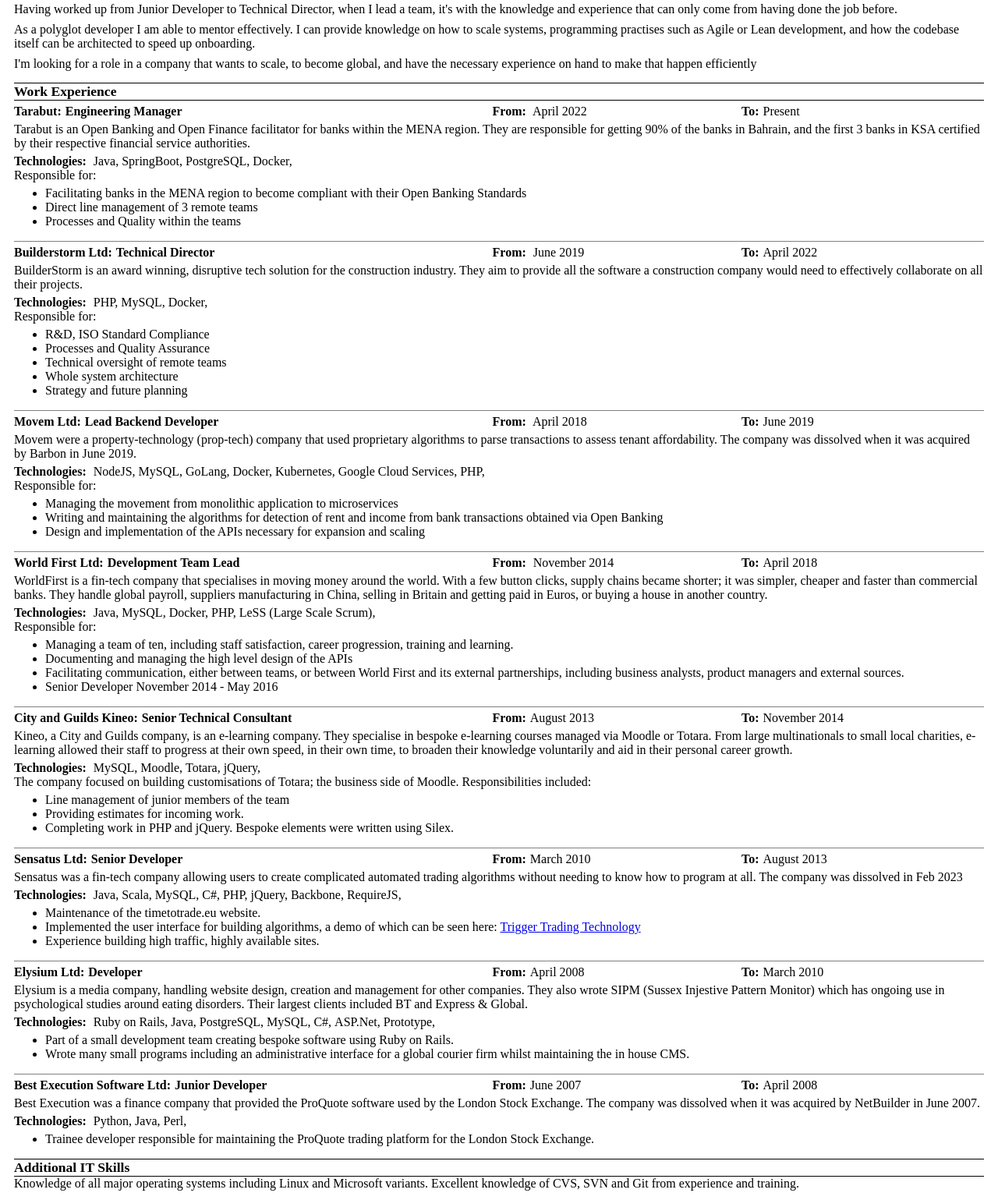
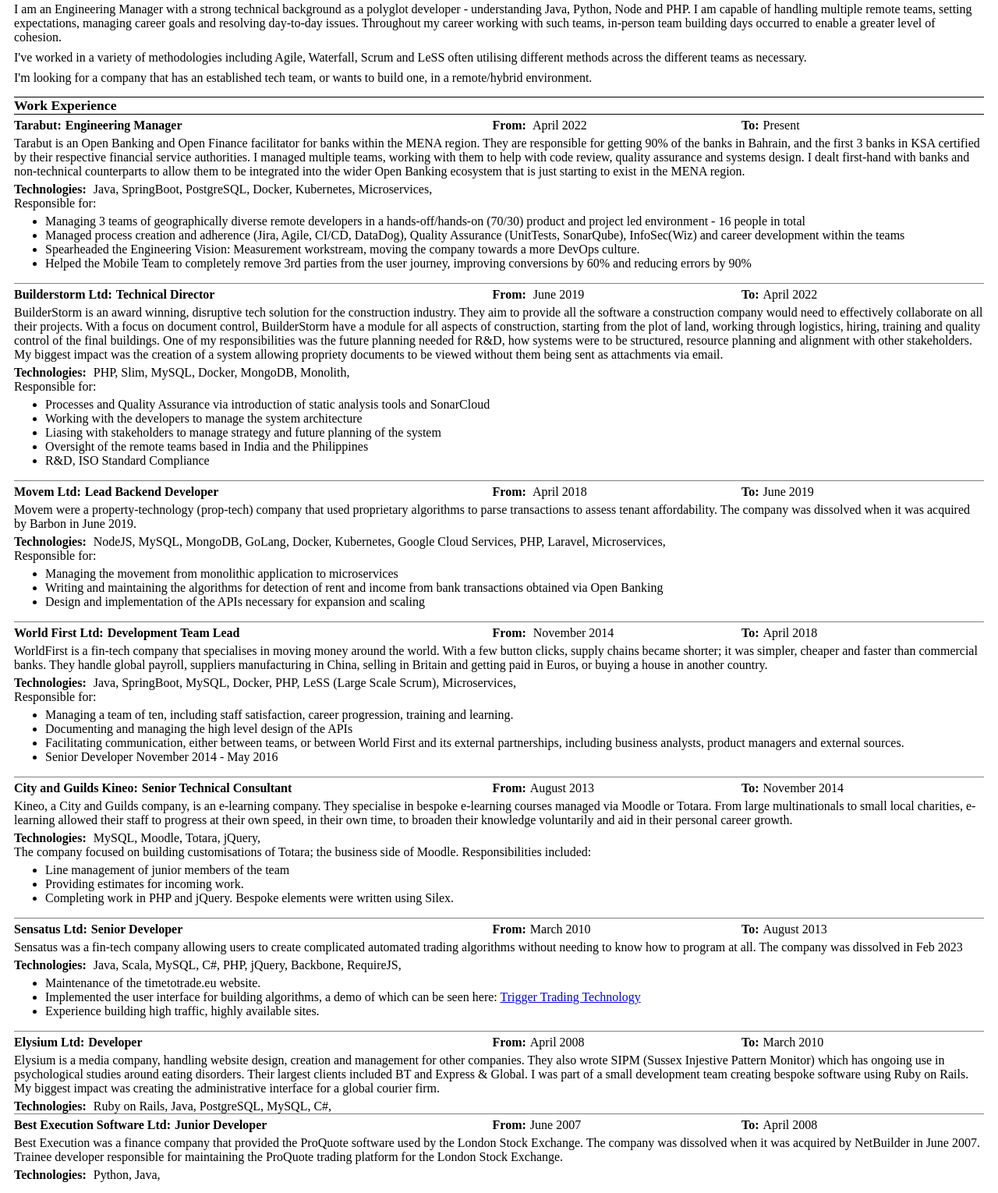
Before and after one commit to SpecialDragonfly/project-spartan, a plain HTML site: page cv.html in a window 1280 px wide. Shown: the part 152-1682 px from the top of the page at 78% size. Drawn offline with Linux system fonts and the light colour scheme.

Commit message:
Update cv.html
Switched to a Java-centric view.
Main page is Tarabut/Builderstorm
Elysium and Best Execution have been summarised further.

```diff
--- a/cv.html
+++ b/cv.html
@@ -1,5 +1,4 @@
-<html>
-<head><meta http-equiv="Content-Type" content="text/html; charset=us-ascii">
+<html><head><meta http-equiv="Content-Type" content="text/html; charset=windows-1252">
 	<title>Curriculum Vitae - Dominic Orme</title>
 
 	<style type="text/css">
@@ -250,9 +249,11 @@
 
 <div class="sub-heading">Personal Statement</div>
 <div class="personal-statement">
-	<p>Having worked up from Junior Developer to Technical Director, when I lead a team, it's with the knowledge and experience that can only come from having done the job before.</p>
-	<p>As a polyglot developer I am able to mentor effectively. I can provide knowledge on how to scale systems, programming practises such as Agile or Lean development, and how the codebase itself can be architected to speed up onboarding.</p>
-	<p>I'm looking for a role in a company that wants to scale, to become global, and have the necessary experience on hand to make that happen efficiently</p>
+	<p>I am an Engineering Manager with a strong technical background as a polyglot developer - understanding Java, Python, Node and PHP. I am capable of handling multiple remote teams, setting expectations, managing career goals and resolving day-to-day issues. Throughout my career working with such teams, in-person team building days occurred to enable a greater level of cohesion.</p>
+
+	<p>I've worked in a variety of methodologies including Agile, Waterfall, Scrum and LeSS often utilising different methods across the different teams as necessary.</p>
+
+	<p>I'm looking for a company that has an established tech team, or wants to build one, in a remote/hybrid environment.</p>
 </div>
 
 <div class="sub-heading">Work Experience</div>
@@ -263,7 +264,7 @@
 		<div class="from"><strong>From:</strong> April 2022</div>
 	</div>
 	<div class="about">
-		Tarabut is an Open Banking and Open Finance facilitator for banks within the MENA region. They are responsible for getting 90% of the banks in Bahrain, and the first 3 banks in KSA certified by their respective financial service authorities.
+		Tarabut is an Open Banking and Open Finance facilitator for banks within the MENA region. They are responsible for getting 90% of the banks in Bahrain, and the first 3 banks in KSA certified by their respective financial service authorities. I managed multiple teams, working with them to help with code review, quality assurance and systems design. I dealt first-hand with banks and non-technical counterparts to allow them to be integrated into the wider Open Banking ecosystem that is just starting to exist in the MENA region.
 	</div>
 	<div class="technologies">
 		<strong>Technologies:</strong>
@@ -271,13 +272,16 @@
 		<span class="tech">SpringBoot</span>
 		<span class="tech">PostgreSQL</span>
 		<span class="tech">Docker</span>
+		<span class="tech">Kubernetes</span>
+		<span class="tech">Microservices</span>
 	</div>
 	<div class="responsibilities">
 		Responsible for:
 		<ul>
-			<li>Facilitating banks in the MENA region to become compliant with their Open Banking Standards</li>
-			<li>Direct line management of 3 remote teams</li>
-			<li>Processes and Quality within the teams</li>
+			<li>Managing 3 teams of geographically diverse remote developers in a hands-off/hands-on (70/30) product and project led environment - 16 people in total</li>
+			<li>Managed process creation and adherence (Jira, Agile, CI/CD, DataDog), Quality Assurance (UnitTests, SonarQube), InfoSec(Wiz) and career development within the teams</li>
+			<li>Spearheaded the Engineering Vision: Measurement workstream, moving the company towards a more DevOps culture.</li>
+			<li>Helped the Mobile Team to completely remove 3rd parties from the user journey, improving conversions by 60% and reducing errors by 90%</li>
 		</ul>
 	</div>
 </div>
@@ -288,25 +292,29 @@
         <div class="from"><strong>From:</strong> June 2019</div>
     </div>
     <div class="about">
-        BuilderStorm is an award winning, disruptive tech solution for the construction industry. They aim to provide all the software a construction company would need to effectively collaborate on all their projects.
+        BuilderStorm is an award winning, disruptive tech solution for the construction industry. They aim to provide all the software a construction company would need to effectively collaborate on all their projects. With a focus on document control, BuilderStorm have a module for all aspects of construction, starting from the plot of land, working through logistics, hiring, training and quality control of the final buildings. One of my responsibilities was the future planning needed for R&amp;D, how systems were to be structured, resource planning and alignment with other stakeholders. My biggest impact was the creation of a system allowing propriety documents to be viewed without them being sent as attachments via email.
     </div>
     <div class="technologies">
         <strong>Technologies:</strong>
         <span class="tech">PHP</span>
+		<span class="tech">Slim</span>
         <span class="tech">MySQL</span>
         <span class="tech">Docker</span>
+		<span class="tech">MongoDB</span>
+		<span class="tech">Monolith</span>
     </div>
     <div class="responsibilities">
         Responsible for:
         <ul>
+        	<li>Processes and Quality Assurance via introduction of static analysis tools and SonarCloud</li>
+        	<li>Working with the developers to manage the system architecture</li>
+        	<li>Liasing with stakeholders to manage strategy and future planning of the system</li>
+        	<li>Oversight of the remote teams based in India and the Philippines</li>
             <li>R&amp;D, ISO Standard Compliance</li>
-			<li>Processes and Quality Assurance</li>
-            <li>Technical oversight of remote teams</li>
-            <li>Whole system architecture</li>
-			<li>Strategy and future planning</li>
         </ul>
     </div>
 </div>
+<div class="break">&nbsp;</div>
 <div class="job">
 	<div class="details">
 		<div class="name"><span>Movem Ltd:</span><span>Lead Backend Developer</span></div>
@@ -320,11 +328,14 @@
 		<strong>Technologies:</strong>
 		<span class="tech">NodeJS</span>
 		<span class="tech">MySQL</span>
+		<span class="tech">MongoDB</span>
 		<span class="tech">GoLang</span>
 		<span class="tech">Docker</span>
 		<span class="tech">Kubernetes</span>
 		<span class="tech">Google Cloud Services</span>
 		<span class="tech">PHP</span>
+		<span class="tech">Laravel</span>
+		<span class="tech">Microservices</span>
 	</div>
 	<div class="responsibilities">
 		Responsible for:
@@ -335,7 +346,7 @@
         </ul>
 	</div>
 </div>
-<div class="break">&nbsp;</div>
+
 <div class="job">
 	<div class="details">
 		<div class="name"><span>World First Ltd:</span><span>Development Team Lead</span></div>
@@ -348,10 +359,12 @@
 	<div class="technologies">
 		<strong>Technologies:</strong>
 		<span class="tech">Java</span>
+		<span class="tech">SpringBoot</span>
 		<span class="tech">MySQL</span>
 		<span class="tech">Docker</span>
 		<span class="tech">PHP</span>
 		<span class="tech">LeSS (Large Scale Scrum)</span>
+		<span class="tech">Microservices</span>
 	</div>
 	<div class="responsibilities">
 		Responsible for:
@@ -425,7 +438,7 @@
 		<div class="from"><strong>From:</strong>April 2008</div>
 	</div>
 	<div class="about">
-		Elysium is a media company, handling website design, creation and management for other companies. They also wrote SIPM (Sussex Injestive Pattern Monitor) which has ongoing use in psychological studies around eating disorders. Their largest clients included BT and Express &amp; Global.
+		Elysium is a media company, handling website design, creation and management for other companies. They also wrote SIPM (Sussex Injestive Pattern Monitor) which has ongoing use in psychological studies around eating disorders. Their largest clients included BT and Express &amp; Global. I was part of a small development team creating bespoke software using Ruby on Rails. My biggest impact was creating the administrative interface for a global courier firm.
 	</div>
 	<div class="technologies">
 		<strong>Technologies:</strong>
@@ -434,14 +447,6 @@
 		<span class="tech">PostgreSQL</span>
 		<span class="tech">MySQL</span>
 		<span class="tech">C#</span>
-		<span class="tech">ASP.Net</span>
-		<span class="tech">Prototype</span>
-	</div>
-	<div class="responsibilities">
-		<ul>
-			<li>Part of a small development team creating bespoke software using Ruby on Rails.</li>
-			<li>Wrote many small programs including an administrative interface for a global courier firm whilst maintaining the in house CMS.</li>
-		</ul>
 	</div>
 </div>
 
@@ -452,25 +457,13 @@
 		<div class="from"><strong>From:</strong>June 2007</div>
 	</div>
 	<div class="about">
-		Best Execution was a finance company that provided the ProQuote software used by the London Stock Exchange. The company was dissolved when it was acquired by NetBuilder in June 2007.
+		Best Execution was a finance company that provided the ProQuote software used by the London Stock Exchange. The company was dissolved when it was acquired by NetBuilder in June 2007. Trainee developer responsible for maintaining the ProQuote trading platform for the London Stock Exchange.
 	</div>
 	<div class="technologies">
 		<strong>Technologies:</strong>
 		<span class="tech">Python</span>
 		<span class="tech">Java</span>
-		<span class="tech">Perl</span>
-	</div>
-	<div class="responsibilities">
-		<ul>
-			<li>Trainee developer responsible for maintaining the ProQuote trading platform for the London Stock Exchange.</li>
-		</ul>
 	</div>
 </div>
 
-<div class="sub-heading">Additional IT Skills</div>
-<div class="additional-skills">
-	Knowledge of all major operating systems including Linux and Microsoft variants. Excellent knowledge of CVS, SVN and Git from experience and training.
-</div>
-
-</body>
-</html>
+</body></html>
```
